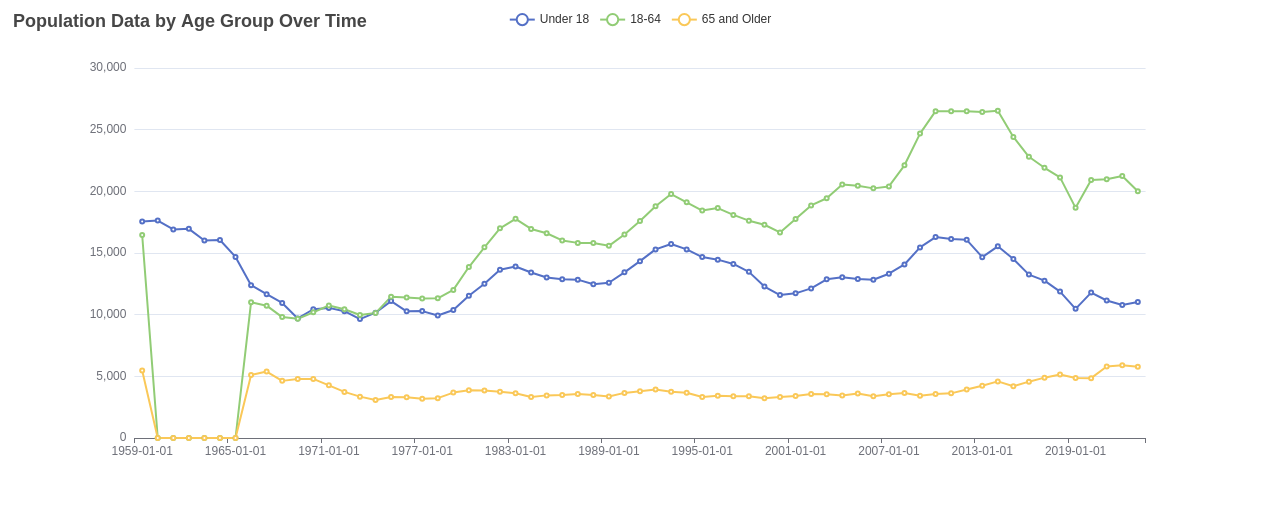
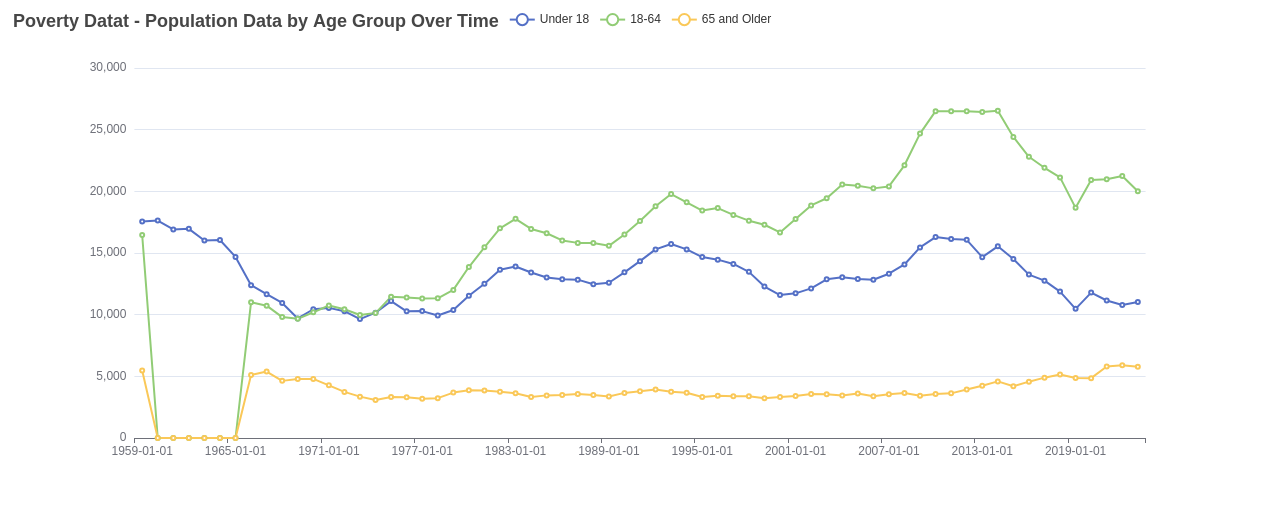
Before and after one commit to JMartinRutgers/Census-Poverty-data-, a plain HTML site: page index.html in a window 1280 px wide. Drawn offline with nearby package versions, Linux system fonts and the light colour scheme.

Commit message:
Update index.html

```diff
--- a/index.html
+++ b/index.html
@@ -50,7 +50,7 @@
         // Chart options
         var option = {
             title: {
-                text: 'Population Data by Age Group Over Time'
+                text: 'Poverty Datat - Population Data by Age Group Over Time'
             },
             tooltip: {
                 trigger: 'axis'
```
